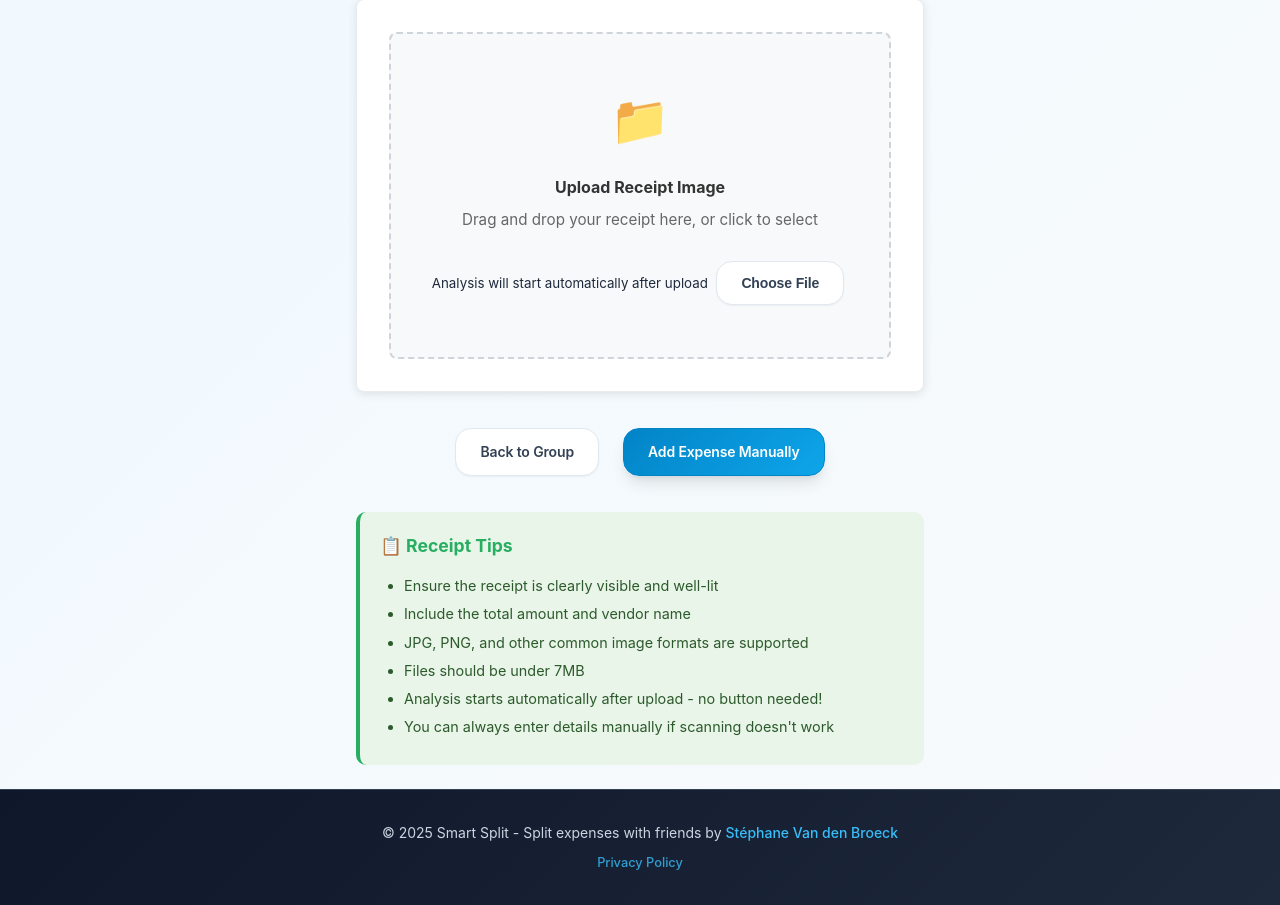
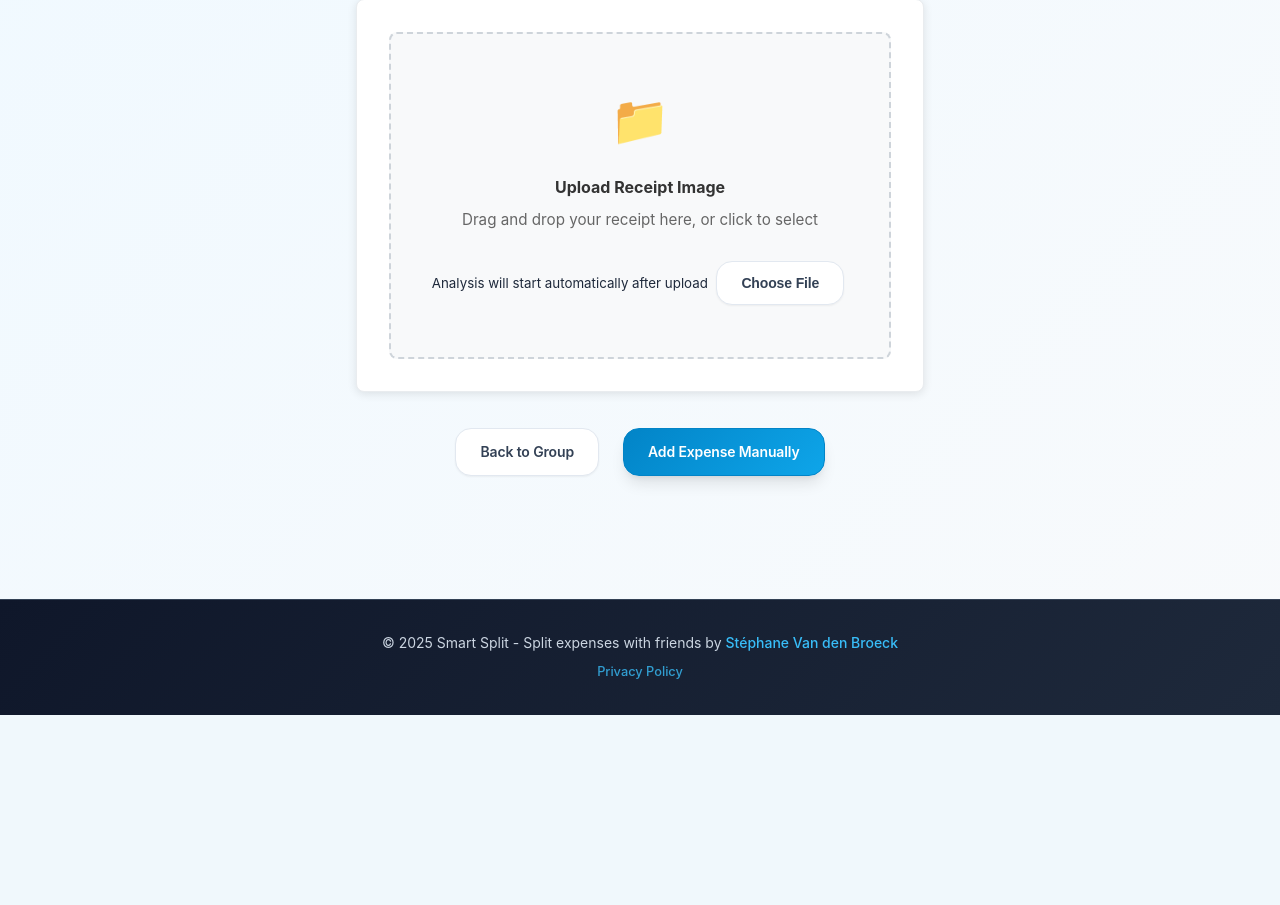
Before and after one commit to stephanevdb/smart-split, a Flask app: page /groups/1/scan_receipt in a window 1280 px wide. Shown: the part 198-1103 px from the top of the page. After the commit the page ends 913 px from the top, so only its background shows below. Run offline with Flask 3, Linux system fonts and the light colour scheme; a user stored in the database is signed in; tables that the repository leaves empty hold one stand-in row (values such as "Sample post"); some libraries are stand-ins or nearby versions.

Commit message:
Refactor authentication and group expense templates by updating text for clarity and removing unnecessary tips sections from add expense and scan receipt pages.

```diff
--- a/templates/auth/login.html
+++ b/templates/auth/login.html
@@ -7,7 +7,7 @@
     <div class="auth-container">
         <div class="auth-card">
             <h2>Welcome Back!</h2>
-            <p>Sign in to your Smart Split PWA account</p>
+            <p>Sign in to your Smart Split account</p>
 
             <form method="POST" class="auth-form">
                 {{ form.hidden_tag() }}
--- a/templates/groups/scan_receipt.html
+++ b/templates/groups/scan_receipt.html
@@ -57,17 +57,7 @@
             </a>
         </div>
 
-        <div class="tips-card">
-            <h4>📋 Receipt Tips</h4>
-            <ul>
-                <li>Ensure the receipt is clearly visible and well-lit</li>
-                <li>Include the total amount and vendor name</li>
-                <li>JPG, PNG, and other common image formats are supported</li>
-                <li>Files should be under 7MB</li>
-                <li>Analysis starts automatically after upload - no button needed!</li>
-                <li>You can always enter details manually if scanning doesn't work</li>
-            </ul>
-        </div>
+
     </div>
 </div>
 {% endblock %}
```
Also changed, not shown: templates/groups/add_expense.html (+0 -9 lines), uploads/receipt_1_1_20250718_235509_a6479022-c566-4db5-9b00-0ce33b15fb72.jpeg (added).
